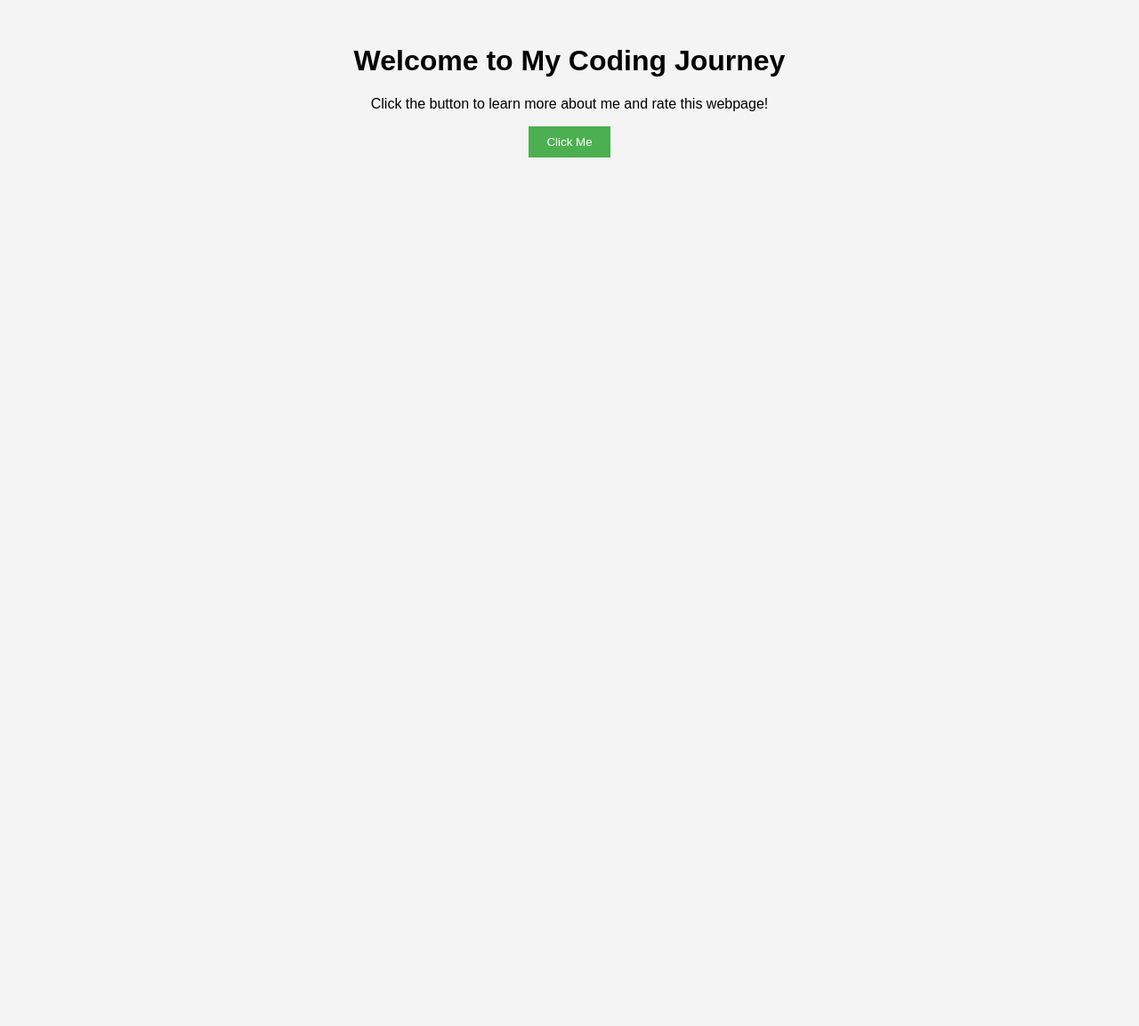
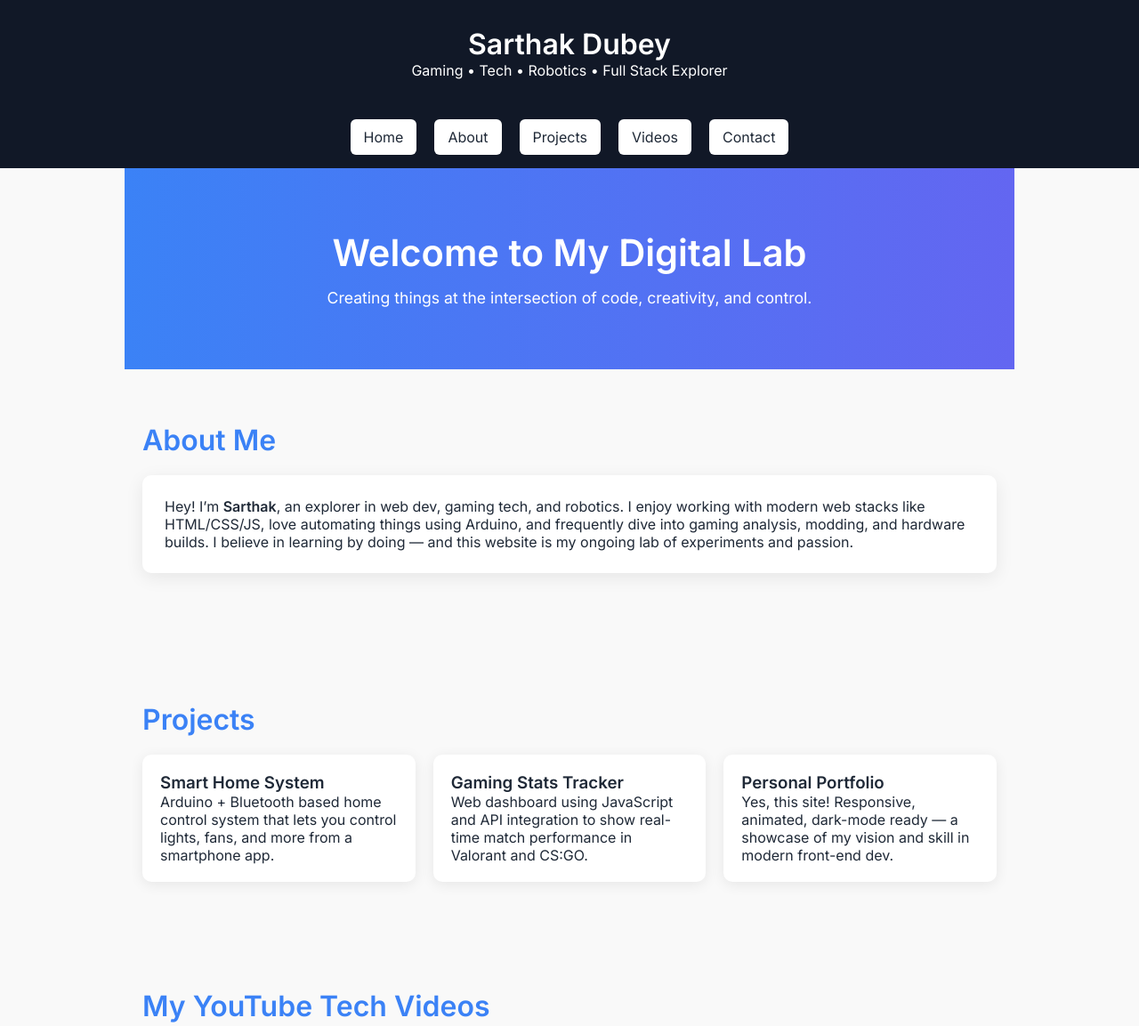
Before and after one commit to SarthakDubey444/firstproject, a plain HTML site: page index.html in a window 1280 px wide. Shown: the top 1153 px of the page at 89% size. Before the commit the page ends 800 px from the top, so only its background shows below. Drawn offline with Linux system fonts and the light colour scheme.

Commit message:
Add files via upload

```diff
--- a/index.html
+++ b/index.html
@@ -1,81 +1,280 @@
 <!DOCTYPE html>
 <html lang="en">
 <head>
-    <meta charset="UTF-8">
-    <meta name="viewport" content="width=device-width, initial-scale=1.0">
-    <title>My Coding Journey</title>
+  <meta charset="UTF-8" />
+  <meta name="viewport" content="width=device-width, initial-scale=1.0"/>
+  <title>Sarthak | Robotics, Gaming & Tech</title>
+  <link href="https://fonts.googleapis.com/css2?family=Inter:wght@400;600&display=swap" rel="stylesheet">
   <style>
+    :root {
+      --bg: #f9f9f9;
+      --text: #1f2937;
+      --card: #ffffff;
+      --accent: #3b82f6;
+      --nav: #111827;
+    }
+
+    [data-theme="dark"] {
+      --bg: #0f172a;
+      --text: #f3f4f6;
+      --card: #1e293b;
+      --accent: #60a5fa;
+      --nav: #0f172a;
+    }
+
+    * {
+      margin: 0;
+      padding: 0;
+      box-sizing: border-box;
+      scroll-behavior: smooth;
+    }
+
     body {
-            font-family: Arial, sans-serif;
+      font-family: 'Inter', sans-serif;
+      background-color: var(--bg);
+      color: var(--text);
+      transition: background 0.3s, color 0.3s;
+    }
+
+    a {
+      text-decoration: none;
+      color: inherit;
+    }
+
+    header {
+      background-color: var(--nav);
+      color: white;
+      padding: 30px 0;
       text-align: center;
-            margin: 50px;
-            background-color: #f4f4f4;
+      position: relative;
     }
-        button {
-            background-color: #4CAF50;
+
+    .toggle-btn {
+      position: absolute;
+      top: 20px;
+      right: 20px;
+      padding: 8px 14px;
+      background: var(--accent);
       color: white;
-            padding: 10px 20px;
       border: none;
+      border-radius: 8px;
       cursor: pointer;
-            transition: transform 0.3s ease-in-out, font-size 0.3s ease-in-out;
+      font-size: 0.85em;
     }
-        button:hover {
-            background-color: #45a049;
+
+    nav {
+      background-color: var(--nav);
+      display: flex;
+      justify-content: center;
+      gap: 20px;
+      padding: 15px 0;
+      flex-wrap: wrap;
+      position: sticky;
+      top: 0;
+      z-index: 1000;
     }
-        .clicked {
-            font-family: 'Courier New', monospace;
-            font-size: 20px;
-            transform: rotate(10deg) scale(1.2);
+
+    nav a {
+      color: var(--text);
+      background-color: var(--card);
+      padding: 10px 15px;
+      border-radius: 6px;
+      transition: background 0.3s, transform 0.3s;
     }
-        #details, #rating-container {
-            margin-top: 20px;
-            display: none;
-            padding: 10px;
-            background: white;
-            border-radius: 8px;
-            box-shadow: 0px 0px 10px rgba(0, 0, 0, 0.1);
+
+    nav a:hover {
+      background-color: var(--accent);
+      color: white;
+      transform: scale(1.05);
+    }
+
+    .hero {
+      padding: 70px 20px;
+      background: linear-gradient(to right, #3b82f6, #6366f1);
+      color: white;
+      text-align: center;
+    }
+
+    .hero h1 {
+      font-size: 2.6em;
+      margin-bottom: 15px;
+    }
+
+    .hero p {
+      font-size: 1.1em;
+    }
+
+    section {
+      padding: 60px 20px;
+      max-width: 1000px;
+      margin: auto;
+    }
+
+    h2 {
+      margin-bottom: 20px;
+      font-size: 2em;
+      color: var(--accent);
+    }
+
+    .card {
+      background-color: var(--card);
+      padding: 25px;
+      border-radius: 10px;
+      margin-bottom: 25px;
+      box-shadow: 0 5px 20px rgba(0,0,0,0.08);
+      transition: transform 0.3s ease;
+    }
+
+    .card:hover {
+      transform: translateY(-5px);
+    }
+
+    .projects, .videos {
+      display: grid;
+      grid-template-columns: repeat(auto-fit, minmax(280px, 1fr));
+      gap: 20px;
+    }
+
+    .project-card, .video-card {
+      background-color: var(--card);
+      padding: 20px;
+      border-radius: 10px;
+      box-shadow: 0 3px 15px rgba(0,0,0,0.08);
+      transition: transform 0.3s ease;
+    }
+
+    .project-card:hover, .video-card:hover {
+      transform: scale(1.03);
+    }
+
+    .video-card iframe {
+      width: 100%;
+      height: 160px;
+      border-radius: 10px;
+    }
+
+    .social-links {
+      text-align: center;
+      margin-top: 30px;
+    }
+
+    .social-links a {
+      display: inline-block;
+      margin: 0 10px;
+      background: var(--accent);
+      color: white;
+      padding: 10px 16px;
+      border-radius: 6px;
+      font-size: 0.95em;
+      transition: background 0.3s;
+    }
+
+    .social-links a:hover {
+      background: #2563eb;
+    }
+
+    footer {
+      background-color: var(--nav);
+      color: white;
+      text-align: center;
+      padding: 20px 0;
+      margin-top: 30px;
+      font-size: 0.9em;
+    }
+
+    @media (max-width: 600px) {
+      .hero h1 {
+        font-size: 2em;
+      }
+
+      .hero p {
+        font-size: 1em;
+      }
     }
   </style>
 </head>
-<body>
-    <h1>Welcome to My Coding Journey</h1>
-    <p>Click the button to learn more about me and rate this webpage!</p>
-    <button onclick="showDetails(this)">Click Me</button>
+<body data-theme="light">
 
-    <div id="details">
+  <button class="toggle-btn" onclick="toggleTheme()">Toggle Dark Mode</button>
+
+  <header>
+    <h1>Sarthak Dubey</h1>
+    <p>Gaming • Tech • Robotics • Full Stack Explorer</p>
+  </header>
+
+  <nav>
+    <a href="#home">Home</a>
+    <a href="#about">About</a>
+    <a href="#projects">Projects</a>
+    <a href="#videos">Videos</a>
+    <a href="#contact">Contact</a>
+  </nav>
+
+  <section id="home" class="hero">
+    <h1>Welcome to My Digital Lab</h1>
+    <p>Creating things at the intersection of code, creativity, and control.</p>
+  </section>
+
+  <section id="about">
     <h2>About Me</h2>
-        <p><strong>Name:</strong> Sarthak</p>
-        <p><strong>Learning:</strong> I'm a newbie exploring coding and web development.</p>
-        <p><strong>Goal:</strong> I want to build professional-looking webpages and dive into automation.</p>
+    <div class="card">
+      <p>Hey! I’m <strong>Sarthak</strong>, an explorer in web dev, gaming tech, and robotics. I enjoy working with modern web stacks like HTML/CSS/JS, love automating things using Arduino, and frequently dive into gaming analysis, modding, and hardware builds. I believe in learning by doing — and this website is my ongoing lab of experiments and passion.</p>
+    </div>
+  </section>
+
+  <section id="projects">
+    <h2>Projects</h2>
+    <div class="projects">
+      <div class="project-card">
+        <h3>Smart Home System</h3>
+        <p>Arduino + Bluetooth based home control system that lets you control lights, fans, and more from a smartphone app.</p>
+      </div>
+      <div class="project-card">
+        <h3>Gaming Stats Tracker</h3>
+        <p>Web dashboard using JavaScript and API integration to show real-time match performance in Valorant and CS:GO.</p>
+      </div>
+      <div class="project-card">
+        <h3>Personal Portfolio</h3>
+        <p>Yes, this site! Responsive, animated, dark-mode ready — a showcase of my vision and skill in modern front-end dev.</p>
+      </div>
+    </div>
+  </section>
+
+  <section id="videos">
+    <h2>My YouTube Tech Videos</h2>
+    <div class="videos">
+      <div class="video-card">
+        <iframe src="https://www.youtube.com/embed/dQw4w9WgXcQ" allowfullscreen></iframe>
+        <p>Arduino Car Robot - Explained & Demo</p>
+      </div>
+      <div class="video-card">
+        <iframe src="https://www.youtube.com/embed/tgbNymZ7vqY" allowfullscreen></iframe>
+        <p>My Gaming Setup Tour 2025</p>
+      </div>
+    </div>
+  </section>
+
+  <section id="contact">
+    <h2>Contact Me</h2>
+    <div class="card">
+      <p>Interested in collaborating or just chatting tech?</p>
+      <p><strong>Email:</strong> sarthakwebdev@example.com</p>
     </div>
 
-    <div id="rating-container">
-        <p>Rate this webpage (1-10):</p>
-        <select id="rating">
-            <option value="1">1</option>
-            <option value="2">2</option>
-            <option value="3">3</option>
-            <option value="4">4</option>
-            <option value="5">5</option>
-            <option value="6">6</option>
-            <option value="7">7</option>
-            <option value="8">8</option>
-            <option value="9">9</option>
-            <option value="10">10</option>
-        </select>
-        <button onclick="submitRating()">Submit Rating</button>
+    <div class="social-links">
+      <a href="https://github.com/sarthak-git" target="_blank">GitHub</a>
+      <a href="https://www.youtube.com/@sarthakYT" target="_blank">YouTube</a>
     </div>
+  </section>
+
+  <footer>
+    <p>© 2025 Sarthak Dubey • Built with 💻 passion and ⚡ JavaScript</p>
+  </footer>
 
   <script>
-        function showDetails(button) {
-            button.classList.toggle("clicked");
-            document.getElementById("details").style.display = "block";
-            document.getElementById("rating-container").style.display = "block";
-        }
-
-        function submitRating() {
-            let rating = document.getElementById("rating").value;
-            alert("Thank you for rating! You rated this webpage: " + rating + "/10");
+    function toggleTheme() {
+      const current = document.body.getAttribute('data-theme');
+      document.body.setAttribute('data-theme', current === 'dark' ? 'light' : 'dark');
     }
   </script>
 </body>
```
Lines whose indentation alone changed are shown as unchanged.
